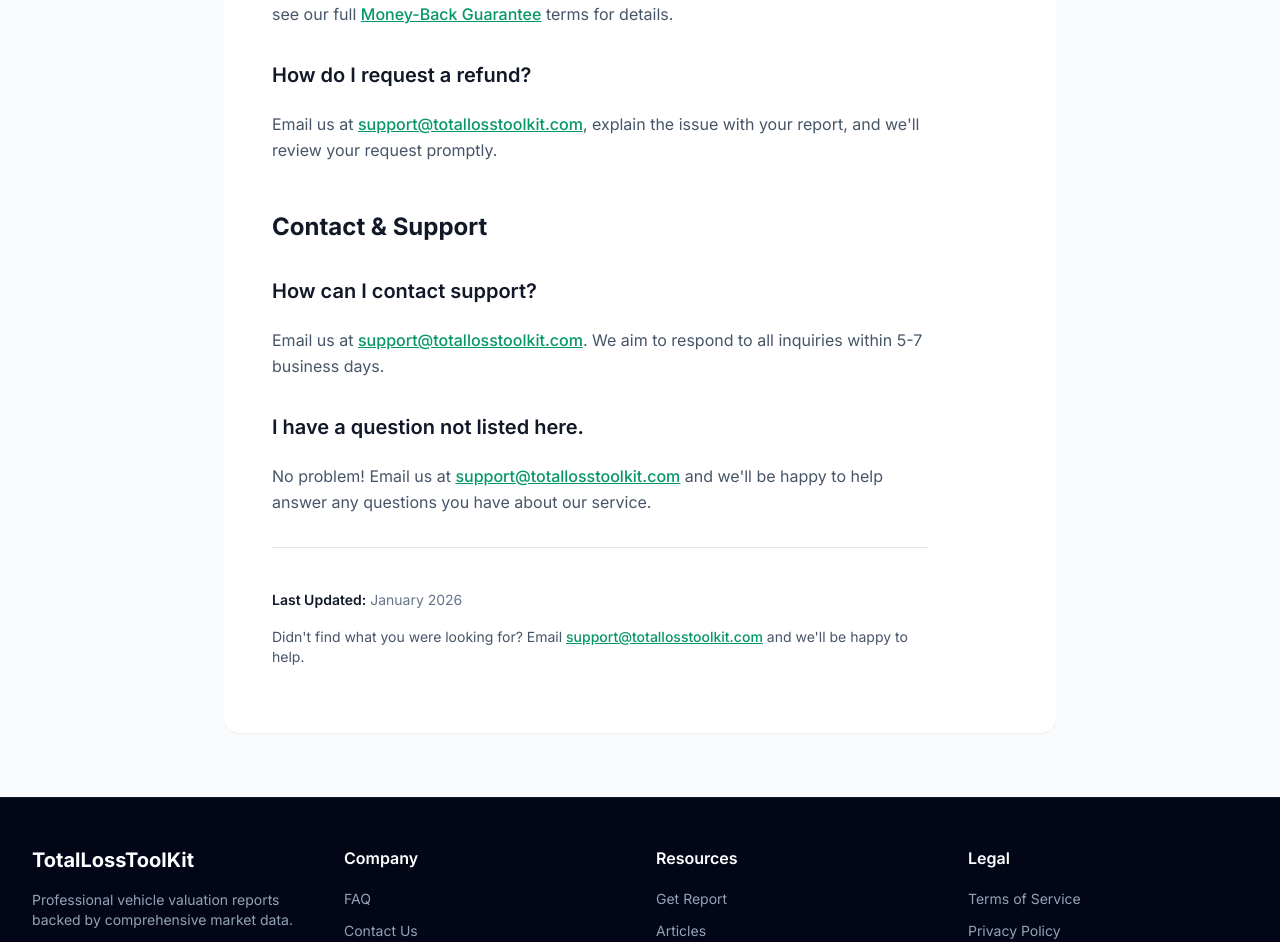
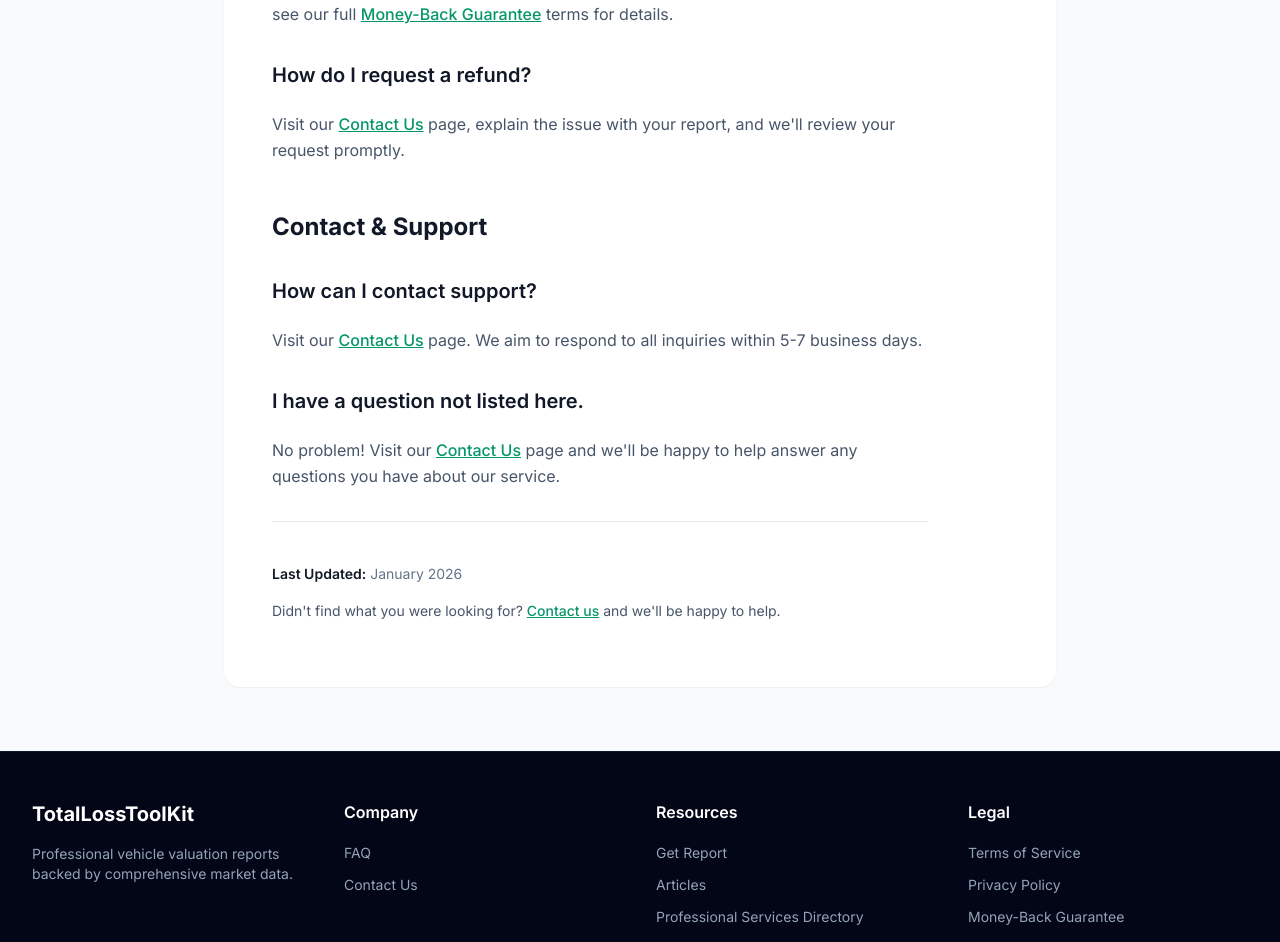
Before and after one commit to Lemmeyg/VehicleValuation, a Next.js app: page /faq in a window 1280 px wide. Shown: the part 5230-6172 px from the top of the page. Built offline with nearby package versions, Linux system fonts and the light colour scheme; no server answers.

Commit message:
fix: point general site pages at /contact instead of mailto, so users without a configured email client always land on a working page

```diff
--- a/app/faq/page.tsx
+++ b/app/faq/page.tsx
@@ -1,7 +1,7 @@
 import Navbar from '@/components/Navbar'
 import Footer from '@/components/Footer'
+import Link from 'next/link'
 import type { Metadata } from 'next'
-import { SUPPORT_EMAIL } from '@/lib/constants'
 
 const siteUrl = process.env.NEXT_PUBLIC_SITE_URL || 'https://www.totallosstoolkit.com'
 
@@ -370,14 +370,11 @@
                       Can I delete my account?
                     </h3>
                     <p className="text-slate-600 leading-relaxed">
-                      Yes, you can request account deletion at any time by emailing{' '}
-                      <a
-                        href={`mailto:${SUPPORT_EMAIL}`}
-                        className="text-primary-600 hover:underline"
-                      >
-                        {SUPPORT_EMAIL}
-                      </a>
-                      . Please note that account deletion will remove access to any previously
+                      Yes, you can request account deletion at any time by visiting our{' '}
+                      <Link href="/contact" className="text-primary-600 hover:underline">
+                        Contact Us
+                      </Link>{' '}
+                      page. Please note that account deletion will remove access to any previously
                       generated reports.
                     </p>
                   </div>
@@ -454,14 +451,11 @@
                       How do I request a refund?
                     </h3>
                     <p className="text-slate-600 leading-relaxed">
-                      Email us at{' '}
-                      <a
-                        href={`mailto:${SUPPORT_EMAIL}`}
-                        className="text-primary-600 hover:underline"
-                      >
-                        {SUPPORT_EMAIL}
-                      </a>
-                      , explain the issue with your report, and we&apos;ll review your request
+                      Visit our{' '}
+                      <Link href="/contact" className="text-primary-600 hover:underline">
+                        Contact Us
+                      </Link>{' '}
+                      page, explain the issue with your report, and we&apos;ll review your request
                       promptly.
                     </p>
                   </div>
@@ -478,14 +472,11 @@
                       How can I contact support?
                     </h3>
                     <p className="text-slate-600 leading-relaxed">
-                      Email us at{' '}
-                      <a
-                        href={`mailto:${SUPPORT_EMAIL}`}
-                        className="text-primary-600 hover:underline"
-                      >
-                        {SUPPORT_EMAIL}
-                      </a>
-                      . We aim to respond to all inquiries within 5-7 business days.
+                      Visit our{' '}
+                      <Link href="/contact" className="text-primary-600 hover:underline">
+                        Contact Us
+                      </Link>{' '}
+                      page. We aim to respond to all inquiries within 5-7 business days.
                     </p>
                   </div>
 
@@ -494,14 +485,11 @@
                       I have a question not listed here.
                     </h3>
                     <p className="text-slate-600 leading-relaxed">
-                      No problem! Email us at{' '}
-                      <a
-                        href={`mailto:${SUPPORT_EMAIL}`}
-                        className="text-primary-600 hover:underline"
-                      >
-                        {SUPPORT_EMAIL}
-                      </a>{' '}
-                      and we&apos;ll be happy to help answer any questions you have about our
+                      No problem! Visit our{' '}
+                      <Link href="/contact" className="text-primary-600 hover:underline">
+                        Contact Us
+                      </Link>{' '}
+                      page and we&apos;ll be happy to help answer any questions you have about our
                       service.
                     </p>
                   </div>
@@ -514,10 +502,10 @@
                   <strong>Last Updated:</strong> January 2026
                 </p>
                 <p className="text-sm text-slate-600 mt-2">
-                  Didn&apos;t find what you were looking for? Email{' '}
-                  <a href={`mailto:${SUPPORT_EMAIL}`} className="text-primary-600 hover:underline">
-                    {SUPPORT_EMAIL}
-                  </a>{' '}
+                  Didn&apos;t find what you were looking for?{' '}
+                  <Link href="/contact" className="text-primary-600 hover:underline">
+                    Contact us
+                  </Link>{' '}
                   and we&apos;ll be happy to help.
                 </p>
               </div>
--- a/app/guarantee/page.tsx
+++ b/app/guarantee/page.tsx
@@ -3,7 +3,6 @@
 import Footer from '@/components/Footer'
 import { Shield, CheckCircle2, ArrowRight } from 'lucide-react'
 import type { Metadata } from 'next'
-import { SUPPORT_EMAIL } from '@/lib/constants'
 
 const siteUrl = process.env.NEXT_PUBLIC_SITE_URL || 'https://www.totallosstoolkit.com'
 
@@ -83,14 +82,12 @@
                 <li className="flex items-start gap-3">
                   <CheckCircle2 className="h-5 w-5 text-emerald-500 flex-shrink-0 mt-0.5" />
                   <span className="text-slate-700">
-                    <strong>How to claim</strong> — email{' '}
-                    <a
-                      href={`mailto:${SUPPORT_EMAIL}?subject=Money-Back%20Guarantee%20Claim`}
-                      className="text-emerald-700 underline"
-                    >
-                      {SUPPORT_EMAIL}
-                    </a>{' '}
-                    with subject &quot;Money-Back Guarantee Claim&quot; within 90 days of purchase
+                    <strong>How to claim</strong> — visit our{' '}
+                    <Link href="/contact" className="text-emerald-700 underline">
+                      Contact Us
+                    </Link>{' '}
+                    page with subject &quot;Money-Back Guarantee Claim&quot; within 90 days of
+                    purchase
                   </span>
                 </li>
                 <li className="flex items-start gap-3">
@@ -237,14 +234,11 @@
                 </h3>
                 <ul className="list-disc pl-6 mb-4 text-slate-600 space-y-2">
                   <li>
-                    Email{' '}
-                    <a
-                      href={`mailto:${SUPPORT_EMAIL}?subject=Money-Back%20Guarantee%20Claim`}
-                      className="text-primary-600 hover:underline"
-                    >
-                      {SUPPORT_EMAIL}
-                    </a>{' '}
-                    with the subject line &quot;Money-Back Guarantee Claim&quot;
+                    Visit our{' '}
+                    <Link href="/contact" className="text-primary-600 hover:underline">
+                      Contact Us
+                    </Link>{' '}
+                    page with the subject line &quot;Money-Back Guarantee Claim&quot;
                   </li>
                   <li>Include all required documentation listed above as attachments</li>
                   <li>You&apos;ll receive instructions on next steps within 14 business days</li>
@@ -418,15 +412,12 @@
                       What should I do?
                     </h3>
                     <p className="text-slate-600 leading-relaxed">
-                      A: Email us immediately at{' '}
-                      <a
-                        href={`mailto:${SUPPORT_EMAIL}`}
-                        className="text-primary-600 hover:underline"
-                      >
-                        {SUPPORT_EMAIL}
-                      </a>
-                      . We&apos;ll work with you on a case-by-case basis for claims that are still
-                      in active negotiation near the deadline.
+                      A: Visit our{' '}
+                      <Link href="/contact" className="text-primary-600 hover:underline">
+                        Contact Us
+                      </Link>{' '}
+                      page immediately. We&apos;ll work with you on a case-by-case basis for claims
+                      that are still in active negotiation near the deadline.
                     </p>
                   </div>
 
@@ -462,11 +453,11 @@
                 </h2>
                 <p className="text-slate-600 leading-relaxed mb-4">
                   If you have questions about our Money-Back Guarantee or need clarification on any
-                  terms, please email us at{' '}
-                  <a href={`mailto:${SUPPORT_EMAIL}`} className="text-primary-600 hover:underline">
-                    {SUPPORT_EMAIL}
-                  </a>
-                  . We&apos;re here to help you get the fair settlement you deserve.
+                  terms, please visit our{' '}
+                  <Link href="/contact" className="text-primary-600 hover:underline">
+                    Contact Us
+                  </Link>{' '}
+                  page. We&apos;re here to help you get the fair settlement you deserve.
                 </p>
                 <p className="text-slate-600 leading-relaxed">
                   This guarantee demonstrates our confidence in the Premium Vehicle Valuation Report
@@ -485,11 +476,11 @@
                 <p className="text-sm text-slate-600 italic">
                   This Money-Back Guarantee policy is part of our commitment to customer
                   satisfaction. Please read it carefully to understand your rights and our refund
-                  process. For questions, email{' '}
-                  <a href={`mailto:${SUPPORT_EMAIL}`} className="text-primary-600 hover:underline">
-                    {SUPPORT_EMAIL}
-                  </a>
-                  .
+                  process. For questions, visit our{' '}
+                  <Link href="/contact" className="text-primary-600 hover:underline">
+                    Contact Us
+                  </Link>{' '}
+                  page.
                 </p>
               </div>
             </div>
--- a/app/privacy/page.tsx
+++ b/app/privacy/page.tsx
@@ -1,7 +1,7 @@
 import Navbar from '@/components/Navbar'
 import Footer from '@/components/Footer'
+import Link from 'next/link'
 import type { Metadata } from 'next'
-import { SUPPORT_EMAIL } from '@/lib/constants'
 
 const siteUrl = process.env.NEXT_PUBLIC_SITE_URL || 'https://www.totallosstoolkit.com'
 
@@ -510,10 +510,10 @@
                   data practices, please contact us:
                 </p>
                 <p className="text-slate-600 leading-relaxed mb-4">
-                  <strong>Email:</strong>{' '}
-                  <a href={`mailto:${SUPPORT_EMAIL}`} className="text-primary-600 hover:underline">
-                    {SUPPORT_EMAIL}
-                  </a>
+                  <strong>Contact:</strong>{' '}
+                  <Link href="/contact" className="text-primary-600 hover:underline">
+                    Contact Us
+                  </Link>
                 </p>
                 <p className="text-slate-600 leading-relaxed">
                   We aim to respond to all privacy-related inquiries within 5-7 business days.
--- a/app/terms/page.tsx
+++ b/app/terms/page.tsx
@@ -1,7 +1,7 @@
 import Navbar from '@/components/Navbar'
 import Footer from '@/components/Footer'
+import Link from 'next/link'
 import type { Metadata } from 'next'
-import { SUPPORT_EMAIL } from '@/lib/constants'
 
 const siteUrl = process.env.NEXT_PUBLIC_SITE_URL || 'https://www.totallosstoolkit.com'
 
@@ -1018,11 +1018,11 @@
               <section className="mb-8">
                 <h2 className="text-2xl font-bold text-slate-900 mb-4">Contact Information</h2>
                 <p className="text-slate-600 leading-relaxed mb-4">
-                  If you have questions about these Terms and Conditions, please email us at{' '}
-                  <a href={`mailto:${SUPPORT_EMAIL}`} className="text-primary-600 hover:underline">
-                    {SUPPORT_EMAIL}
-                  </a>
-                  .
+                  If you have questions about these Terms and Conditions, please visit our{' '}
+                  <Link href="/contact" className="text-primary-600 hover:underline">
+                    Contact Us
+                  </Link>{' '}
+                  page.
                 </p>
                 <p className="text-slate-600 leading-relaxed">
                   We aim to respond to all inquiries within 5-7 business days.
--- a/components/Footer.tsx
+++ b/components/Footer.tsx
@@ -1,8 +1,10 @@
 import Link from 'next/link'
-import { SUPPORT_EMAIL } from '@/lib/constants'
 
 const footerLinks = {
-  company: [{ name: 'FAQ', href: '/faq' }],
+  company: [
+    { name: 'FAQ', href: '/faq' },
+    { name: 'Contact Us', href: '/contact' },
+  ],
   resources: [
     { name: 'Get Report', href: '#hero-form' },
     { name: 'Articles', href: '#knowledge-base' },
@@ -42,14 +44,6 @@
                   </Link>
                 </li>
               ))}
-              <li>
-                <a
-                  href={`mailto:${SUPPORT_EMAIL}`}
-                  className="text-slate-400 hover:text-primary-500 transition-colors text-sm"
-                >
-                  Contact Us
-                </a>
-              </li>
             </ul>
           </div>
 
```
